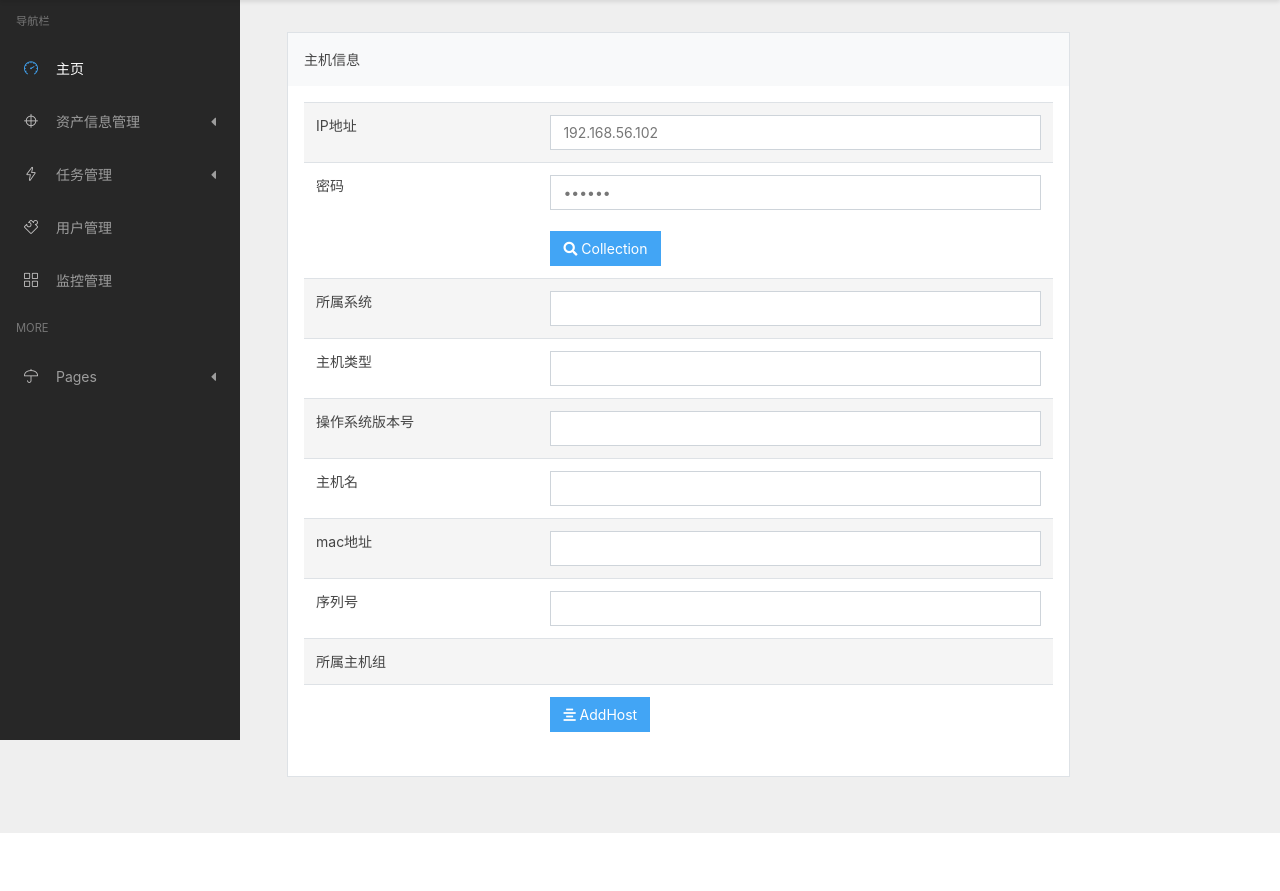
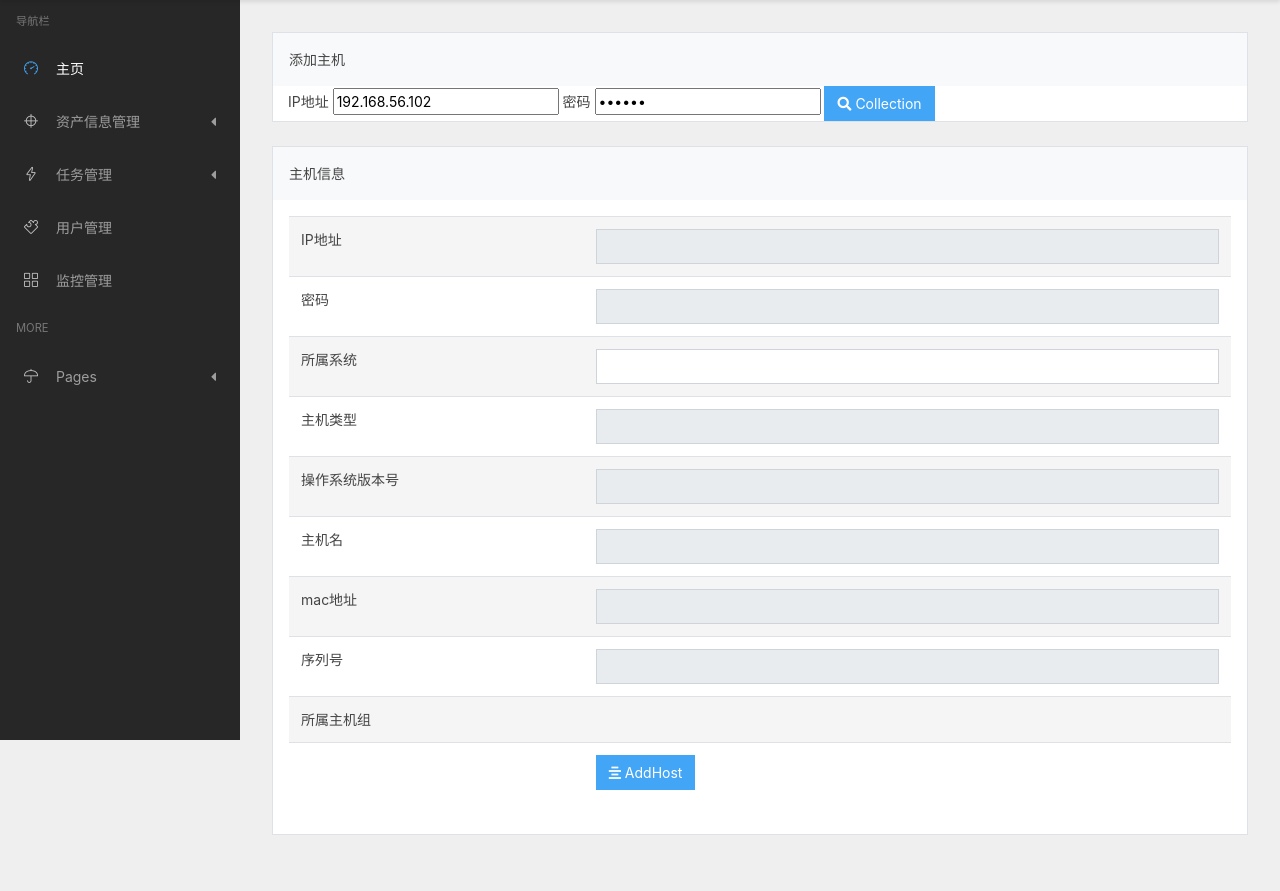
Before and after one commit to LettyCai/OpsAuto, a Django app: page /addhost/ in a window 1280 px wide. Shown: the part 60-951 px from the top of the page. Before the commit the page ends 893 px from the top, so only its background shows below. Run offline with Django 3.2, Linux system fonts and the light colour scheme; data that the repository does not hold is empty; some libraries are stand-ins or nearby versions.

Commit message:
20190516commit

```diff
--- a/hostsinfo/views.py
+++ b/hostsinfo/views.py
@@ -123,12 +123,17 @@ class CollectHostView(View):
         host_ip = request.POST.get('ip',"")
         host_password = request.POST.get('password',"")
 
+        print('*'*20)
+        print(host_ip,host_password)
+
         #检查ip地址格式是否正确：
         if re.match('((?:(?:25[0-5]|2[0-4]\d|((1\d{2})|([1-9]?\d)))\.){3}(?:25[0-5]|2[0-4]\d|((1\d{2})|([1-9]?\d))))', host_ip, flags=0) :
             #收集主机信息
             nm = NMAPCollection()
             result = nm.collection(host_ip,host_password)
             #对登陆密码进行加密，并将加密后的密码回传给前端页面
+            print(result)
+
             prp = prpcrypt()
             result['host_pass'] = prp.encrypt(host_password).decode(encoding='UTF-8',errors='strict')
             result['host_ip'] = host_ip
--- a/templates/add-host.html
+++ b/templates/add-host.html
@@ -1,81 +1,76 @@
 {% extends "base.html" %}
 {% block content %}
-                    <div class="col-md-10">
+            <div class="row">
+                    <div class="col-md-12">
                         <div class="card">
-                            <div class="card-header bg-light">
-                                主机信息
+                            <div class="card-header bg-light">添加主机</div>
+
+                            <div class="col-md-12">
+                                    <form id="searchform" action="/collecthost/" method="post" autocomplete="off" >
+                                        <label>IP地址</label>
+                                        <input name="ip" value="192.168.56.102">
+                                        <label>密码</label>
+                                        <input type="password" name="password" value="123456">
+                                        <button type="submit" class="btn btn-primary" ><i class="fa fa-search"></i> Collection </button>
+                                     {% csrf_token %}
+                                    </form>
                             </div>
+                        </div>
+                    </div>
+            </div>
+
+             <div class="row">
+                    <div class="col-md-12">
+                        <div class="card">
+                            <div class="card-header bg-light">主机信息</div>
 
                             <div class="card-body">
                                 <div class="table-responsive">
                                     <table class="table table-striped">
-                                         <form id="collectform" action="/collecthost/" method="post" autocomplete="off">
+                                        <form id="addform" action="/addhost/" method="post" autocomplete="off">
                                         <tr>
                                             <td>IP地址</td>
-                                            <td>
-                                                <input class="form-control" value="192.168.56.102" name="ip" value="">
-                                                {{msg}}
-
-                                                {% if msg %}
-                                                    <script>
-                                                            alert('{{ msg }}');
-                                                    </script>
-                                                {% endif %}
-
-
-                                            </td>
+                                            <td class="text-nowrap">
+                                                <input class="form-control" name="ip" value="{{res.host_ip}}" readonly></td>
                                         </tr>
-                                        <tr>
+                                         <tr>
                                             <td>密码</td>
-                                            <td class="text-nowrap">
-                                                <input type="password" class="form-control" value="123456" name="password" value="">
-                                                <br>
-                                                <button type="submit" class="btn btn-primary" ><i class="fa fa-search"></i> Collection </button>
-                                            </td>
-
+                                             <td class="text-nowrap">
+                                                 <input class="form-control" name="ssh_passwd" value="{{res.host_pass}}" readonly> </td>
                                         </tr>
-                                         {% csrf_token %}
-                                         </form>
-                                        <form id="addform" action="/addhost/" method="post" autocomplete="off">
-                                            <input type="hidden" class="form-control" name="ip" value="{{res.host_ip}}">
-                                            <input type="hidden" class="form-control" name="ssh_passwd" value="{{res.host_pass}}">
                                         <tr>
                                             <td>所属系统</td>
                                             <td class="text-nowrap">
-                                            <input type="text" class="form-control"></td>
-
+                                                <input type="text" class="form-control"></td>
                                         </tr>
                                         <tr>
                                             <td>主机类型</td>
                                             <td class="text-nowrap">
-                                                <input type="text" class="form-control" name="host_type" value="{{res.product_name}}">
-
-                                            </td>
-
+                                                <input type="text" class="form-control" name="host_type" value="{{res.product_name}}" readonly></td>
                                         </tr>
                                         <tr>
                                             <td>操作系统版本号</td>
                                             <td class="text-nowrap">
-                                                <input type="text" class="form-control" name="system_ver" value="{{res.sys_version}}">
+                                                <input type="text" class="form-control" name="system_ver" value="{{res.sys_version}}" readonly>
                                             </td>
 
                                         </tr>
                                         <tr>
                                             <td>主机名</td>
                                             <td class="text-nowrap">
-                                                <input type="text" class="form-control" name="hostname" value="{{res.host_name}}">
+                                                <input type="text" class="form-control" name="hostname" value="{{res.host_name}}" readonly>
                                             </td>
                                         </tr>
                                         <tr>
                                             <td>mac地址</td>
                                             <td class="text-nowrap">
-                                            <input type="text" class="form-control" name="mac_address" value="{{res.host_mac}}">
+                                            <input type="text" class="form-control" name="mac_address" value="{{res.host_mac}}" readonly>
                                             </td>
                                         </tr>
                                         <tr>
                                             <td>序列号</td>
                                             <td class="text-nowrap">
-                                            <input type="text" class="form-control" name="sn_key" value="{{res.serial_number}}">
+                                            <input type="text" class="form-control" name="sn_key" value="{{res.serial_number}}" readonly>
                                             </td>
                                         </tr>
 
```
Also changed, not shown: hostsinfo/utils.py (+32 -6 lines), 1 other file.
